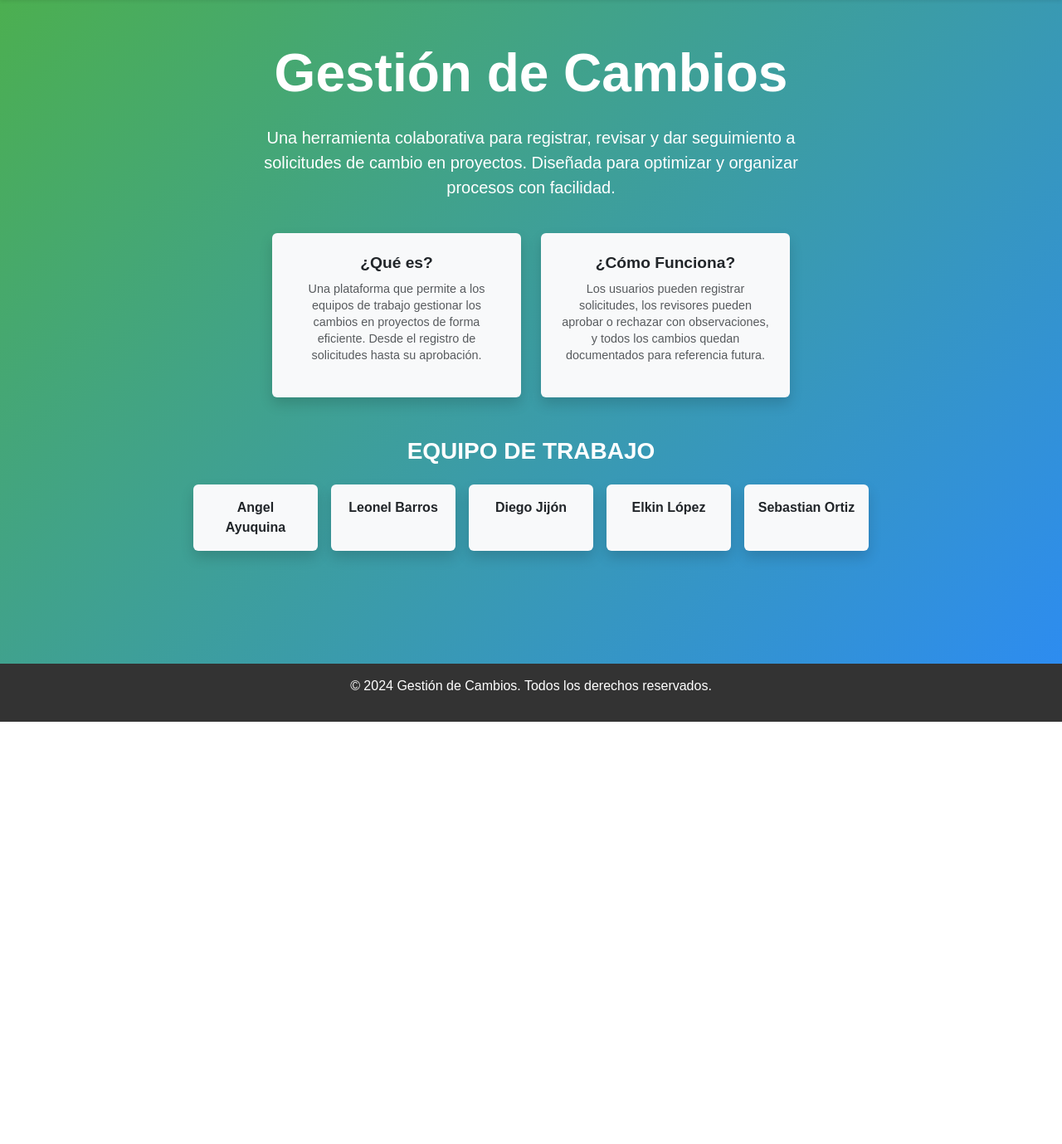
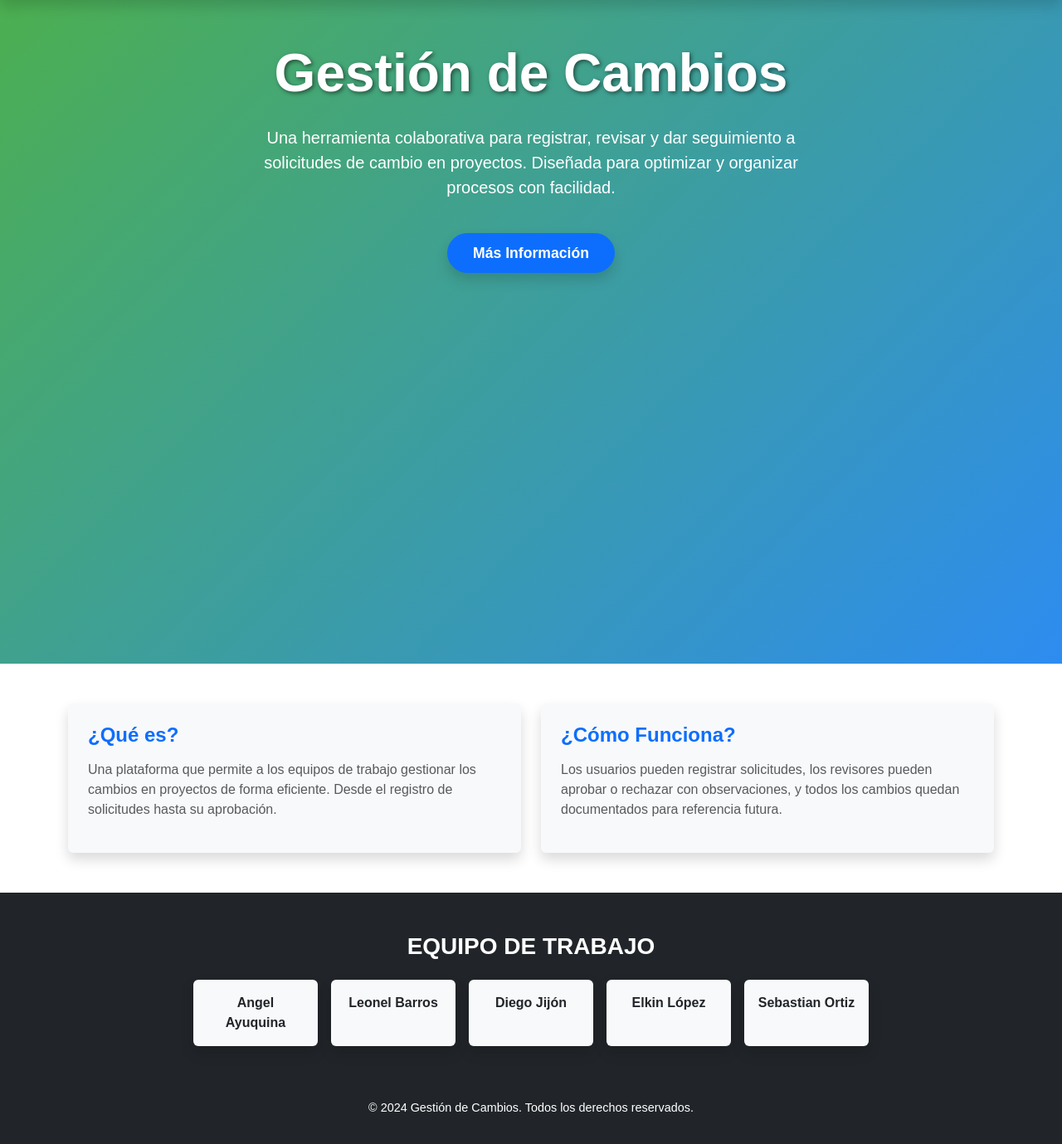
Before and after one commit to Elkinnn/Formulario_Gestion_Cambios, a PHP site: page / in a window 1280 px wide. Shown: the part 56-1435 px from the top of the page at 83% size. Before the commit the page ends 926 px from the top, so only its background shows below. Run offline with PHP 8.4, Linux system fonts and the light colour scheme.

Commit message:
Mejora de diseño en la página de inicio, con tarjetas estilizadas, botón destacado y animaciones en secciones de información y equipo

```diff
--- a/css/index.css
+++ b/css/index.css
@@ -1,9 +1,7 @@
 body {
     font-family: 'Arial', sans-serif;
-    background-color: #f4f4f9;
     margin: 0;
     padding: 0;
-    height: 100%;
 }
 
 /* Navbar */
@@ -20,9 +18,25 @@ body {
     padding: 50px 20px;
 }
 
-/* Info Cards */
+.hero h1 {
+    text-shadow: 2px 2px 5px rgba(0, 0, 0, 0.5);
+}
+
+.hero .btn {
+    padding: 10px 30px;
+    font-size: 1.1rem;
+    font-weight: bold;
+    border-radius: 30px;
+    transition: background-color 0.3s ease, transform 0.3s ease;
+}
+
+.hero .btn:hover {
+    background-color: #3a8e3a;
+    transform: scale(1.1);
+}
+
+/* Info Section */
 .info-card {
-    width: 300px;
     transition: transform 0.3s ease, box-shadow 0.3s ease;
 }
 
@@ -32,17 +46,11 @@ body {
 }
 
 .info-card h3 {
-    font-size: 1.2rem;
-    margin-bottom: 10px;
+    font-size: 1.5rem;
+    margin-bottom: 15px;
 }
 
-.info-card p {
-    font-size: 0.9rem;
-    color: #666;
-    line-height: 1.4;
-}
-
-/* Team Cards */
+/* Team Section */
 .team-card {
     text-align: center;
     width: 150px;
@@ -56,8 +64,5 @@ body {
 
 /* Footer */
 footer {
-    background-color: #333;
-    color: white;
-    padding: 15px 0;
-    text-align: center;
+    font-size: 0.9rem;
 }
--- a/index.php
+++ b/index.php
@@ -9,7 +9,7 @@
 </head>
 <body>
     <!-- Navbar -->
-    <nav class="navbar navbar-expand-lg navbar-dark bg-dark shadow-sm">
+    <nav class="navbar navbar-expand-lg navbar-dark bg-dark shadow">
         <div class="container">
             <a class="navbar-brand fw-bold" href="#">Gestión de Cambios</a>
             <button class="navbar-toggler" type="button" data-bs-toggle="collapse" data-bs-target="#navbarNav" aria-controls="navbarNav" aria-expanded="false" aria-label="Toggle navigation">
@@ -34,22 +34,36 @@
         <p class="lead px-3 mx-auto" style="max-width: 700px;">
             Una herramienta colaborativa para registrar, revisar y dar seguimiento a solicitudes de cambio en proyectos. Diseñada para optimizar y organizar procesos con facilidad.
         </p>
-        <div class="info-cards d-flex flex-column flex-md-row justify-content-center mt-4 gap-4">
+        <a href="#info" class="btn btn-primary btn-lg mt-4 shadow">Más Información</a>
+    </div>
+
+    <!-- Info Section -->
+    <div id="info" class="container my-5">
+        <div class="row g-4">
+            <div class="col-md-6">
                 <div class="info-card p-4 rounded shadow bg-light">
-                <h3 class="fw-bold text-dark">¿Qué es?</h3>
+                    <h3 class="fw-bold text-primary">¿Qué es?</h3>
                     <p class="text-muted">
                         Una plataforma que permite a los equipos de trabajo gestionar los cambios en proyectos de forma eficiente. Desde el registro de solicitudes hasta su aprobación.
                     </p>
                 </div>
+            </div>
+            <div class="col-md-6">
                 <div class="info-card p-4 rounded shadow bg-light">
-                <h3 class="fw-bold text-dark">¿Cómo Funciona?</h3>
+                    <h3 class="fw-bold text-primary">¿Cómo Funciona?</h3>
                     <p class="text-muted">
                         Los usuarios pueden registrar solicitudes, los revisores pueden aprobar o rechazar con observaciones, y todos los cambios quedan documentados para referencia futura.
                     </p>
                 </div>
             </div>
-        <h3 class="mt-5 fw-bold text-uppercase">Equipo de Trabajo</h3>
-        <div class="team-cards d-flex flex-wrap justify-content-center gap-3 mt-3">
+        </div>
+    </div>
+
+    <!-- Team Section -->
+    <div class="team-section bg-dark text-white py-5">
+        <div class="container text-center">
+            <h3 class="mb-4 text-uppercase fw-bold">Equipo de Trabajo</h3>
+            <div class="d-flex flex-wrap justify-content-center gap-3">
                 <div class="team-card p-3 rounded shadow bg-light text-dark">
                     <p class="mb-0 fw-bold">Angel Ayuquina</p>
                 </div>
@@ -67,9 +81,10 @@
                 </div>
             </div>
         </div>
+    </div>
 
     <!-- Footer -->
-    <footer>
+    <footer class="text-center py-3 bg-dark text-white">
         <p>&copy; 2024 Gestión de Cambios. Todos los derechos reservados.</p>
     </footer>
 
```
Lines whose indentation alone changed are shown as unchanged.
